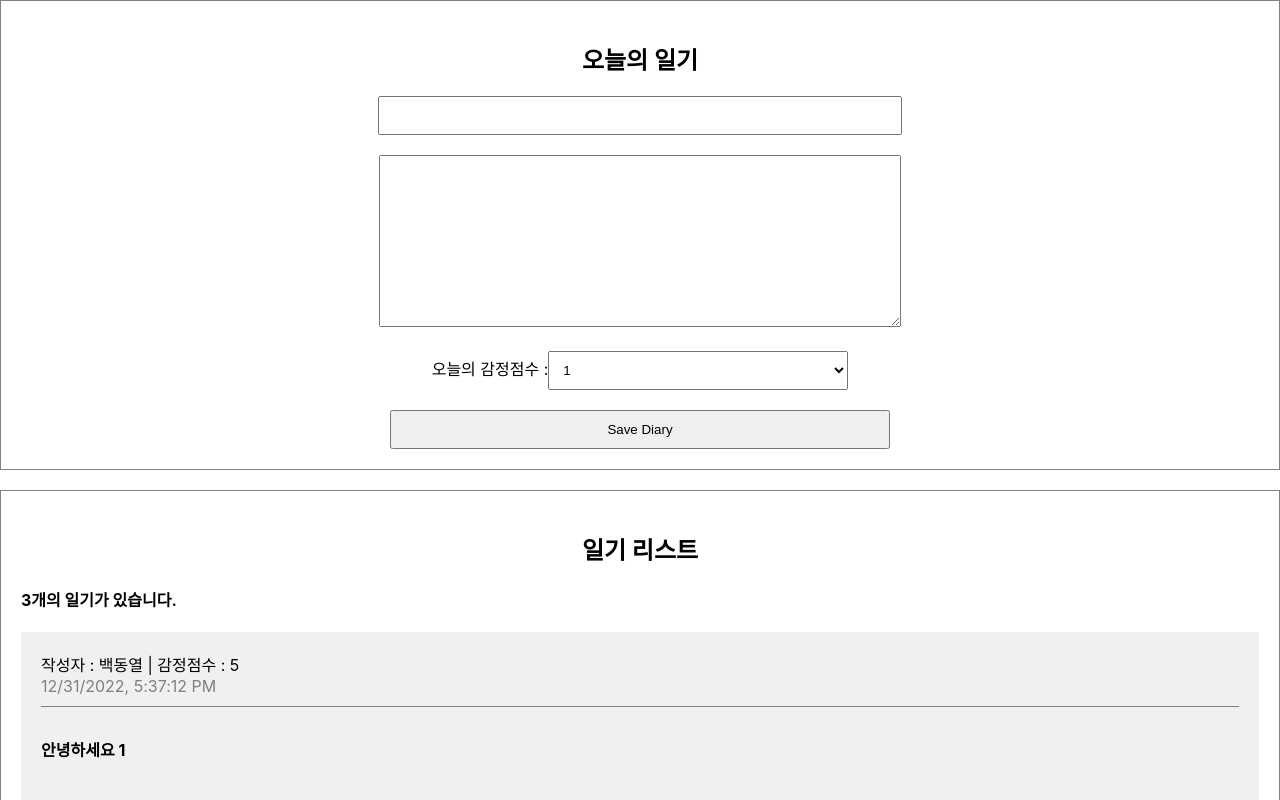
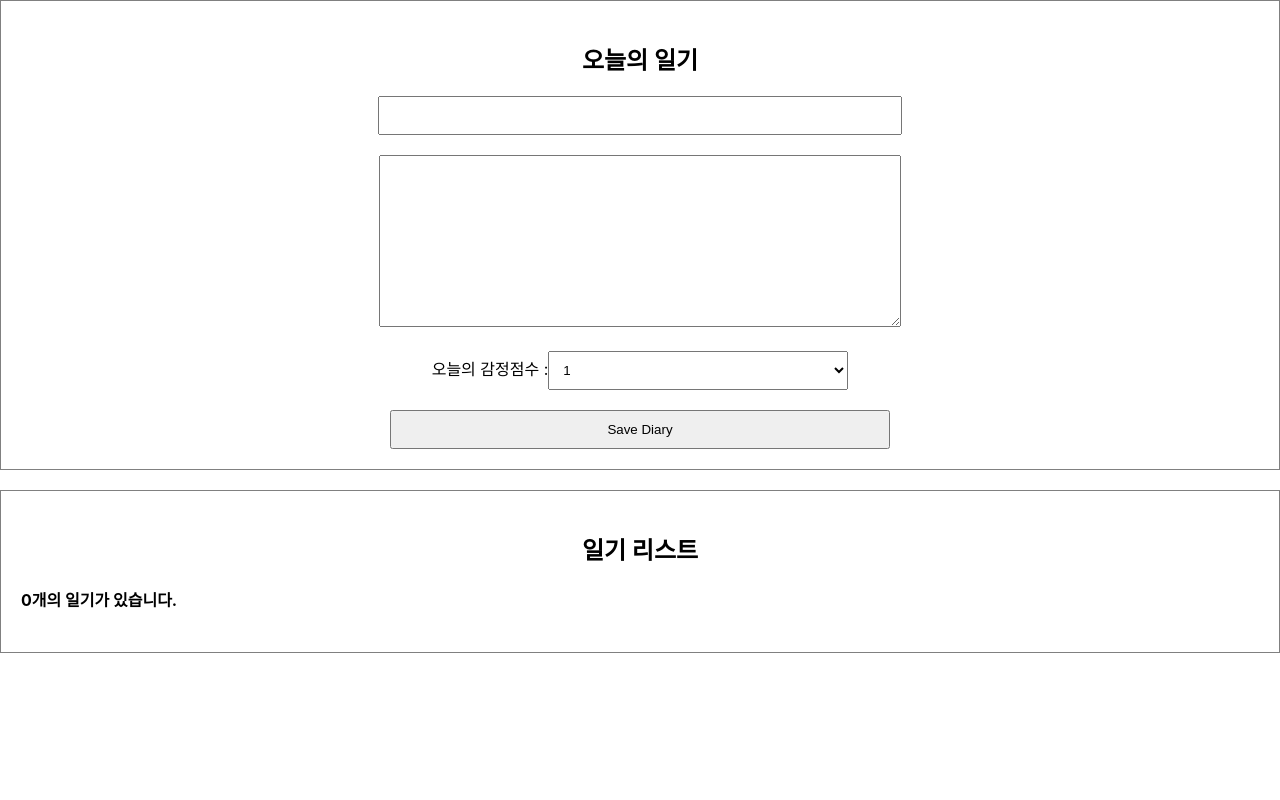
Before and after one commit to TMInstaller/reactdiary, a React (Create React App) app: page / in a window 1280 px wide. Shown: the top 800 px of the page. Built offline with nearby package versions, Linux system fonts and the light colour scheme.

Commit message:
일기 동적으로 추가하기

```diff
--- a/src/App.js
+++ b/src/App.js
@@ -1,36 +1,54 @@
+import { useRef, useState } from 'react';
 import './App.css';
 import DiaryEditor from './DiaryEditor';
 import DiaryList from './DiaryList';
 
-const dummyList = [
-  {
-    id:1,
-    author:"백동열",
-    content:"안녕하세요 1",
-    emotion:"5",
-    created_date: new Date().getTime(),
-  },
-  {
-    id:2,
-    author:"백동열2",
-    content:"안녕하세요 2",
-    emotion:"4",
-    created_date: new Date().getTime(),
-  },
-  {
-    id:3,
-    author:"백동열3",
-    content:"안녕하세요 3",
-    emotion:"3",
-    created_date: new Date().getTime(),
-  }
-]
+// const dummyList = [
+//   {
+//     id:1,
+//     author:"백동열",
+//     content:"안녕하세요 1",
+//     emotion:"5",
+//     created_date: new Date().getTime(),
+//   },
+//   {
+//     id:2,
+//     author:"백동열2",
+//     content:"안녕하세요 2",
+//     emotion:"4",
+//     created_date: new Date().getTime(),
+//   },
+//   {
+//     id:3,
+//     author:"백동열3",
+//     content:"안녕하세요 3",
+//     emotion:"3",
+//     created_date: new Date().getTime(),
+//   }
+// ]
 
 function App() {
+  const [data, setData] = useState([]);
+
+  const dataId = useRef(0);
+
+  const onCreate = (author, content, emotion) => {
+    const created_date = new Date().getTime();
+    const newItem = {
+      author,
+      content,
+      emotion,
+      created_date,
+      id : dataId.current,
+    };
+    dataId.current += 1;
+    setData([newItem, ...data]);
+  };
+
   return (
     <div className="App">
-      <DiaryEditor/>
-      <DiaryList diaryList={dummyList}/>
+      <DiaryEditor onCreate={onCreate}/>
+      <DiaryList diaryList={data}/>
     </div>
   );
 }
--- a/src/DiaryEditor.js
+++ b/src/DiaryEditor.js
@@ -1,6 +1,6 @@
 import { useState, useRef } from "react";
 
-const DiaryEditor = () => {
+const DiaryEditor = ({onCreate}) => {
 
   const authorInput = useRef();
   const contentInput = useRef();
@@ -31,6 +31,7 @@
       return;
     }
 
+    onCreate(state.author, state.content, state.emotion);
     alert("Save Success");
   };
 
```
